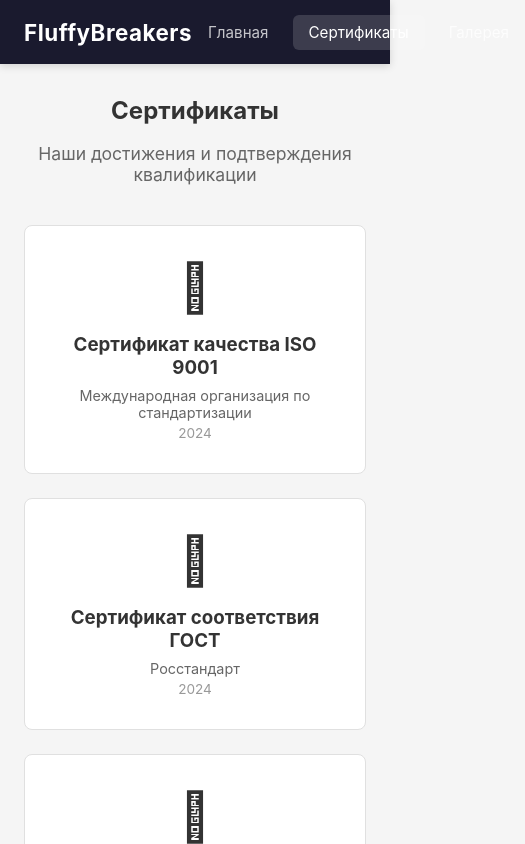
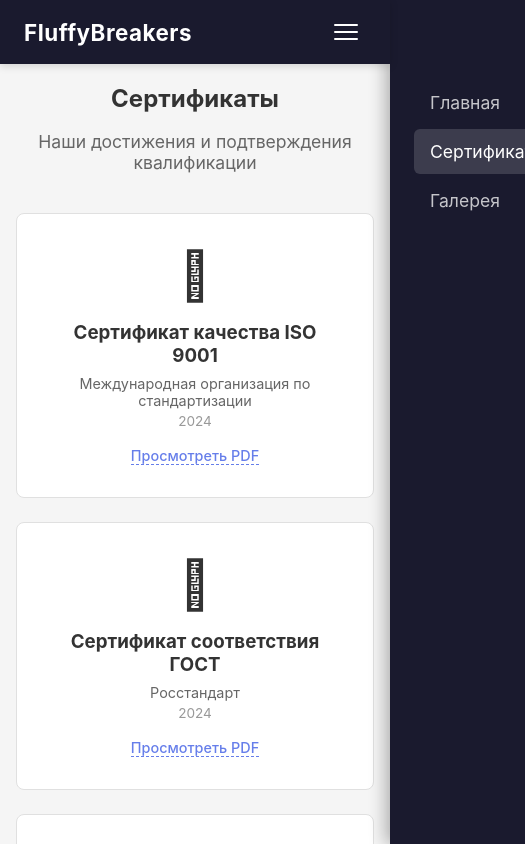
Before and after one commit to pr0khorov/fluffybreakers, an Angular app: page /certificates in a window 390 px wide. Shown: the top 844 px of the page, 525 px wide, since content can reach past the window. Built offline with nearby package versions, Linux system fonts and the light colour scheme.

Commit message:
add pdf and hamburger

```diff
--- a/src/app/app.component.html
+++ b/src/app/app.component.html
@@ -1,13 +1,31 @@
 <header class="header">
   <div class="header__container">
-    <a routerLink="/" class="header__logo">FluffyBreakers</a>
-    <nav class="header__nav">
-      <a routerLink="/" routerLinkActive="active" [routerLinkActiveOptions]="{ exact: true }">Главная</a>
-      <a routerLink="/certificates" routerLinkActive="active">Сертификаты</a>
-      <a routerLink="/gallery" routerLinkActive="active">Галерея</a>
-    </nav>
+    <a routerLink="/" class="header__logo" (click)="closeMenu()">FluffyBreakers</a>
+
+    <button
+      class="header__burger"
+      [class.header__burger--open]="menuOpen"
+      (click)="toggleMenu()"
+      aria-label="Menu"
+    >
+      <span></span>
+      <span></span>
+      <span></span>
+    </button>
   </div>
 </header>
+
+<nav class="mobile-nav" [class.mobile-nav--open]="menuOpen">
+  <a routerLink="/" routerLinkActive="active" [routerLinkActiveOptions]="{ exact: true }" (click)="closeMenu()">Главная</a>
+  <a routerLink="/certificates" routerLinkActive="active" (click)="closeMenu()">Сертификаты</a>
+  <a routerLink="/gallery" routerLinkActive="active" (click)="closeMenu()">Галерея</a>
+</nav>
+
+<div
+  class="overlay"
+  *ngIf="menuOpen"
+  (click)="closeMenu()"
+></div>
 
 <main class="main">
   <router-outlet></router-outlet>
--- a/src/app/app.component.ts
+++ b/src/app/app.component.ts
@@ -7,4 +7,13 @@ import { Component } from '@angular/core';
 })
 export class AppComponent {
   title = 'fluffybreakers';
+  menuOpen = false;
+
+  toggleMenu(): void {
+    this.menuOpen = !this.menuOpen;
+  }
+
+  closeMenu(): void {
+    this.menuOpen = false;
+  }
 }
--- a/src/app/pages/certificates/certificates.component.html
+++ b/src/app/pages/certificates/certificates.component.html
@@ -2,12 +2,27 @@
   <h1>Сертификаты</h1>
   <p class="subtitle">Наши достижения и подтверждения квалификации</p>
 
+  <!-- PDF viewer -->
+  <div class="pdf-viewer" *ngIf="selectedCert && selectedPdfUrl">
+    <div class="pdf-viewer__header">
+      <h2>{{ selectedCert.title }}</h2>
+      <button class="pdf-viewer__close" (click)="closePdf()">Закрыть</button>
+    </div>
+    <iframe [src]="selectedPdfUrl" class="pdf-viewer__frame"></iframe>
+  </div>
+
+  <!-- Certificate cards -->
   <div class="certificates-grid">
-    <div class="certificate-card" *ngFor="let cert of certificates">
+    <div
+      class="certificate-card"
+      *ngFor="let cert of certificates"
+      (click)="openPdf(cert)"
+    >
       <div class="certificate-icon">&#128196;</div>
       <h3>{{ cert.title }}</h3>
       <p class="certificate-issuer">{{ cert.issuer }}</p>
       <p class="certificate-date">{{ cert.date }}</p>
+      <span class="certificate-action">Просмотреть PDF</span>
     </div>
   </div>
 </section>
--- a/src/app/pages/certificates/certificates.component.scss
+++ b/src/app/pages/certificates/certificates.component.scss
@@ -13,6 +13,53 @@
   }
 }
 
+/* PDF Viewer */
+.pdf-viewer {
+  background: #fff;
+  border: 1px solid #e0e0e0;
+  border-radius: 8px;
+  margin-bottom: 32px;
+  overflow: hidden;
+
+  &__header {
+    display: flex;
+    align-items: center;
+    justify-content: space-between;
+    padding: 16px 24px;
+    border-bottom: 1px solid #e0e0e0;
+    background: #fafafa;
+
+    h2 {
+      margin: 0;
+      font-size: 1.1rem;
+      color: #333;
+    }
+  }
+
+  &__close {
+    background: #e74c3c;
+    color: #fff;
+    border: none;
+    padding: 8px 20px;
+    border-radius: 6px;
+    cursor: pointer;
+    font-size: 0.9rem;
+    transition: background 0.2s;
+
+    &:hover {
+      background: #c0392b;
+    }
+  }
+
+  &__frame {
+    width: 100%;
+    height: 600px;
+    border: none;
+    display: block;
+  }
+}
+
+/* Certificate cards */
 .certificates-grid {
   display: grid;
   grid-template-columns: repeat(auto-fit, minmax(260px, 1fr));
@@ -25,10 +72,12 @@
   border-radius: 8px;
   padding: 32px;
   text-align: center;
-  transition: box-shadow 0.2s ease;
+  cursor: pointer;
+  transition: box-shadow 0.2s ease, transform 0.2s ease;
 
   &:hover {
     box-shadow: 0 4px 16px rgba(0, 0, 0, 0.1);
+    transform: translateY(-2px);
   }
 
   .certificate-icon {
@@ -50,6 +99,14 @@
   .certificate-date {
     color: #999;
     font-size: 0.85rem;
-    margin: 0;
+    margin: 0 0 16px;
+  }
+
+  .certificate-action {
+    display: inline-block;
+    color: #667eea;
+    font-size: 0.9rem;
+    font-weight: 500;
+    border-bottom: 1px dashed #667eea;
   }
 }
--- a/src/app/pages/certificates/certificates.component.ts
+++ b/src/app/pages/certificates/certificates.component.ts
@@ -1,9 +1,11 @@
 import { Component } from '@angular/core';
+import { DomSanitizer, SafeResourceUrl } from '@angular/platform-browser';
 
 interface Certificate {
   title: string;
   issuer: string;
   date: string;
+  pdfFile: string;
 }
 
 @Component({
@@ -16,22 +18,41 @@ export class CertificatesComponent {
     {
       title: 'Сертификат качества ISO 9001',
       issuer: 'Международная организация по стандартизации',
-      date: '2024'
+      date: '2024',
+      pdfFile: 'assets/certificates/cert-iso-9001.pdf'
     },
     {
       title: 'Сертификат соответствия ГОСТ',
       issuer: 'Росстандарт',
-      date: '2024'
+      date: '2024',
+      pdfFile: 'assets/certificates/cert-gost.pdf'
     },
     {
       title: 'Сертификат безопасности',
       issuer: 'Центр сертификации',
-      date: '2023'
+      date: '2023',
+      pdfFile: 'assets/certificates/cert-safety.pdf'
     },
     {
       title: 'Диплом лауреата',
       issuer: 'Всероссийский конкурс качества',
-      date: '2023'
+      date: '2023',
+      pdfFile: 'assets/certificates/cert-award.pdf'
     }
   ];
+
+  selectedCert: Certificate | null = null;
+  selectedPdfUrl: SafeResourceUrl | null = null;
+
+  constructor(private sanitizer: DomSanitizer) {}
+
+  openPdf(cert: Certificate): void {
+    this.selectedCert = cert;
+    this.selectedPdfUrl = this.sanitizer.bypassSecurityTrustResourceUrl(cert.pdfFile);
+  }
+
+  closePdf(): void {
+    this.selectedCert = null;
+    this.selectedPdfUrl = null;
+  }
 }
--- a/src/styles.scss
+++ b/src/styles.scss
@@ -22,7 +22,7 @@ body {
   color: #fff;
   position: sticky;
   top: 0;
-  z-index: 100;
+  z-index: 200;
   box-shadow: 0 2px 8px rgba(0, 0, 0, 0.15);
 
   &__container {
@@ -43,9 +43,50 @@ body {
     letter-spacing: 0.5px;
   }
 
-  &__nav {
+  /* Burger button — hidden on desktop */
+  &__burger {
+    display: none;
+    flex-direction: column;
+    justify-content: center;
+    gap: 5px;
+    width: 32px;
+    height: 32px;
+    background: none;
+    border: none;
+    cursor: pointer;
+    padding: 0;
+
+    span {
+      display: block;
+      width: 24px;
+      height: 2px;
+      background: #fff;
+      border-radius: 2px;
+      transition: transform 0.3s, opacity 0.3s;
+    }
+
+    &--open {
+      span:nth-child(1) {
+        transform: translateY(7px) rotate(45deg);
+      }
+      span:nth-child(2) {
+        opacity: 0;
+      }
+      span:nth-child(3) {
+        transform: translateY(-7px) rotate(-45deg);
+      }
+    }
+  }
+}
+
+/* Desktop nav (inside header visually via absolute positioning on mobile) */
+.mobile-nav {
   display: flex;
   gap: 8px;
+  position: fixed;
+  top: 0;
+  right: 0;
+  z-index: 150;
 
   a {
     color: rgba(255, 255, 255, 0.75);
@@ -64,6 +105,39 @@ body {
       color: #fff;
       background-color: rgba(255, 255, 255, 0.15);
     }
+  }
+}
+
+/* Overlay — hidden on desktop */
+.overlay {
+  display: none;
+}
+
+/* Desktop: nav sits inside header bar visually */
+@media screen and (min-width: 768px) {
+  .mobile-nav {
+    position: static;
+    /* Place nav inside header via absolute trick */
+    position: absolute;
+    top: 0;
+    right: 24px;
+    height: 64px;
+    align-items: center;
+    background: none;
+    box-shadow: none;
+    width: auto;
+    flex-direction: row;
+    padding: 0;
+    max-width: 1200px;
+  }
+
+  /* Center the nav in the header */
+  .header {
+    position: sticky;
+    top: 0;
+
+    &__container {
+      position: relative;
     }
   }
 }
@@ -94,3 +168,46 @@ body {
     font-size: 0.9rem;
   }
 }
+
+/* ===== Mobile (< 768px) ===== */
+@media screen and (max-width: 767px) {
+  .header {
+    &__burger {
+      display: flex;
+    }
+  }
+
+  .mobile-nav {
+    width: 260px;
+    height: 100vh;
+    background-color: #1a1a2e;
+    flex-direction: column;
+    padding: 80px 24px 24px;
+    gap: 4px;
+    transform: translateX(100%);
+    transition: transform 0.3s ease;
+    box-shadow: -4px 0 16px rgba(0, 0, 0, 0.3);
+
+    &--open {
+      transform: translateX(0);
+    }
+
+    a {
+      font-size: 1.1rem;
+      padding: 12px 16px;
+    }
+  }
+
+  .overlay {
+    display: block;
+    position: fixed;
+    inset: 0;
+    background: rgba(0, 0, 0, 0.5);
+    z-index: 100;
+  }
+
+  .main {
+    margin: 20px auto;
+    padding: 0 16px;
+  }
+}
```
Lines whose indentation alone changed are shown as unchanged.
